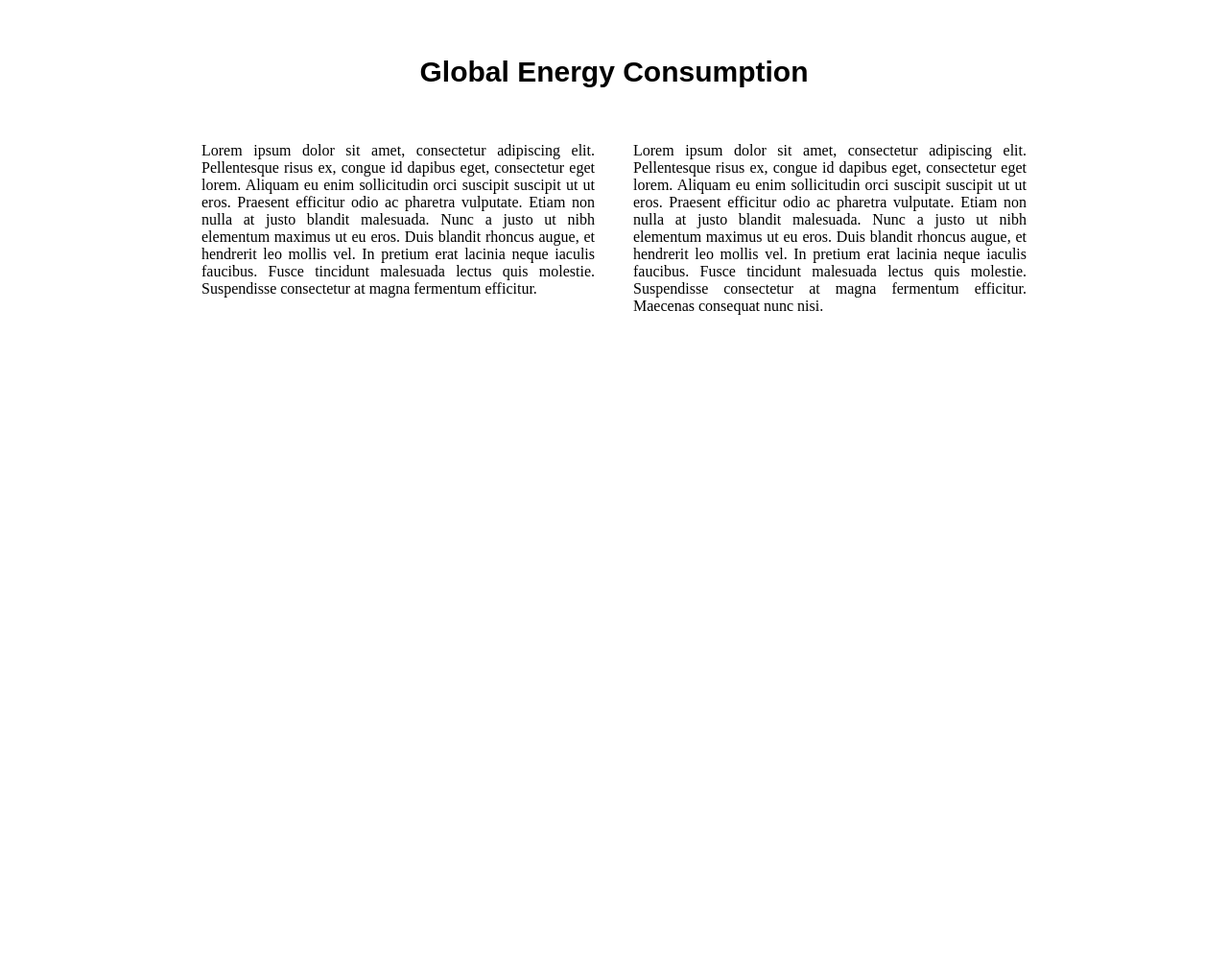
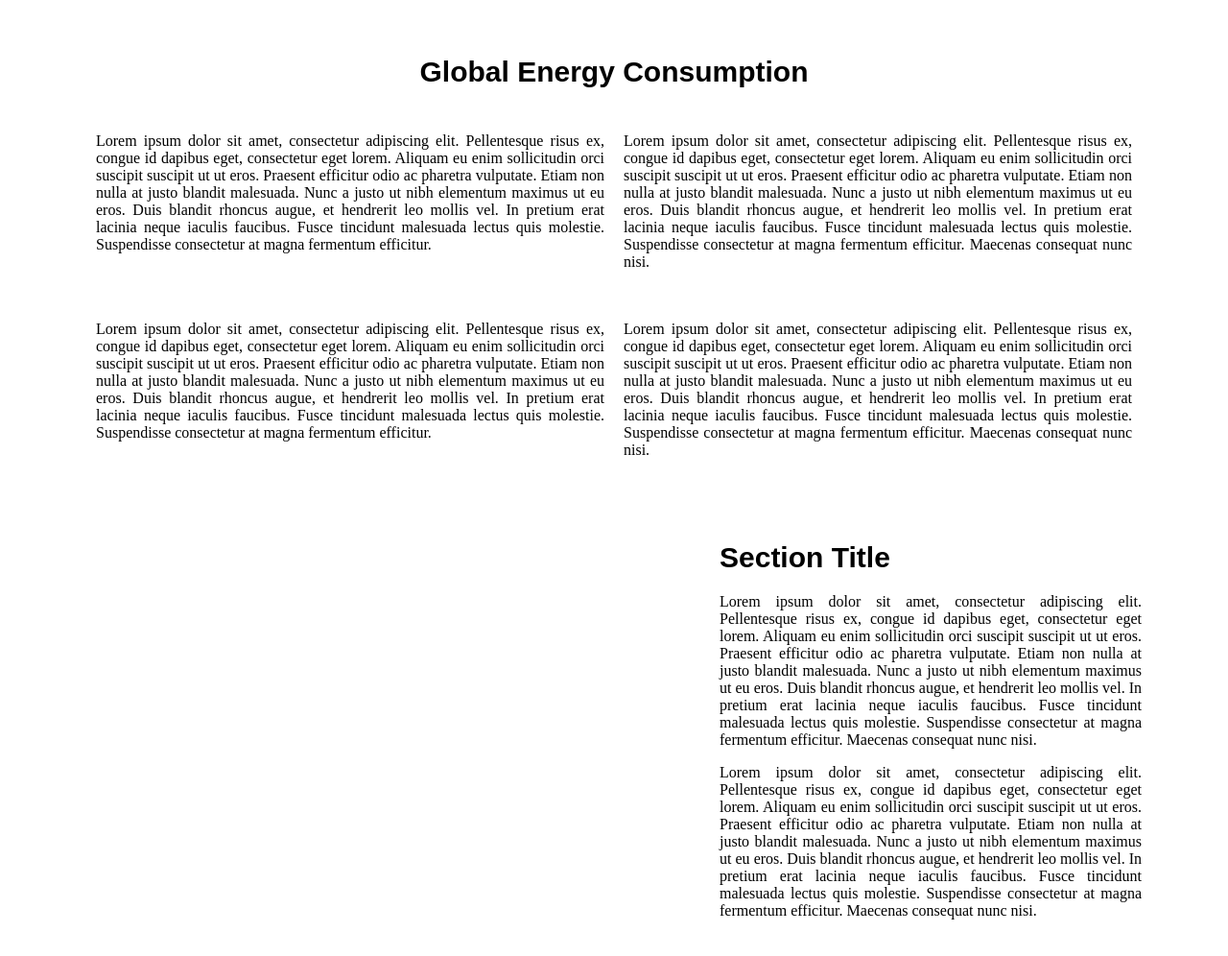
Before and after one commit to GrantL0006/FIT3179-A2, a plain HTML site: page index.html in a window 1280 px wide. Shown: the whole page at 96% size. Before the commit the page ends 800 px from the top, so only its background shows below. Drawn offline with Linux system fonts and the light colour scheme; a script that the page names is missing.

Commit message:
HTML update

```diff
--- a/css/styles.css
+++ b/css/styles.css
@@ -1,5 +1,5 @@
 .fixed_page{
-	width: 900px;
+	width: 1100px;
 	margin: auto;
 	padding: 50px;
 	padding-top: 30px;
@@ -15,14 +15,18 @@
 }
 
 .rank_chart_container {
-	width: 75%;
+	width: 100%;
 }
 
 .parallel_chart_container {
+	width: 105%;
+}
+
+.heat_map_container {
 	width: 100%;
 }
 
-.heat_map_container {
+.scatterplot_container{
 	width: 100%;
 }
 
@@ -36,11 +40,57 @@ p{
 	text-align: justify;
 }
 
-.row {
-	display: flex;
+.grid-1 {
+	display: grid;
+	grid-template-columns: auto auto;
   }
 
-  .column {
-	flex: 50%;
-	padding: 20px;
+.column-1 {
+	grid-column: 1;
+	padding: 10px;
+}
+
+.column-2 {
+	grid-column: 2;
+	padding: 10px;
+}
+
+
+.grid-2 {
+	margin-top: 40px;
+	display: grid;
+	grid-template-columns: 60% auto;
+	grid-template-rows: 45% auto;
   }
+
+.column-2-left-full {
+	grid-column: 1;
+	grid-row: 1 /span 2;
+}
+
+.column-2-right-top {
+	grid-column: 2;
+	grid-row: 1;
+}
+
+.column-2-right-bot {
+	grid-column: 2;
+	grid-row: 2;
+}
+
+.title-2 {
+	text-align: left;
+}
+
+.sub-row-bar-{
+	display: grid;
+	grid-template-rows: 50% auto;
+}
+
+.sub-row-bar-1{
+	grid-row: 1;
+}
+
+.sub-row-bar-2{
+	grid-row: 2;
+}
--- a/index.html
+++ b/index.html
@@ -15,22 +15,58 @@
   <div class="fixed_page">
     <h1>Global Energy Consumption</h1>
     <div id="energy_map", class="energy_map_container"></div>
-    <div class="row">
-      <div class="column">
+    <div class="grid-1">
+      <div class="column-1">
         <p>
           Lorem ipsum dolor sit amet, consectetur adipiscing elit. Pellentesque risus ex, congue id dapibus eget, consectetur eget lorem. Aliquam eu enim sollicitudin orci suscipit suscipit ut ut eros. Praesent efficitur odio ac pharetra vulputate. Etiam non nulla at justo blandit malesuada. Nunc a justo ut nibh elementum maximus ut eu eros. Duis blandit rhoncus augue, et hendrerit leo mollis vel. In pretium erat lacinia neque iaculis faucibus. Fusce tincidunt malesuada lectus quis molestie. Suspendisse consectetur at magna fermentum efficitur.
         </p>
       </div>
-      <div class="column">
+      <div class="column-2">
         <p>
           Lorem ipsum dolor sit amet, consectetur adipiscing elit. Pellentesque risus ex, congue id dapibus eget, consectetur eget lorem. Aliquam eu enim sollicitudin orci suscipit suscipit ut ut eros. Praesent efficitur odio ac pharetra vulputate. Etiam non nulla at justo blandit malesuada. Nunc a justo ut nibh elementum maximus ut eu eros. Duis blandit rhoncus augue, et hendrerit leo mollis vel. In pretium erat lacinia neque iaculis faucibus. Fusce tincidunt malesuada lectus quis molestie. Suspendisse consectetur at magna fermentum efficitur. Maecenas consequat nunc nisi.
         </p>
       </div>
     </div>
     <div id="energy_chart", class="energy_chart_container"></div>
-    <div id="rank_chart", class="rank_chart_container"></div>
+
+    <div class="grid-1">
+      <div class="column-1">
+        <p>
+          Lorem ipsum dolor sit amet, consectetur adipiscing elit. Pellentesque risus ex, congue id dapibus eget, consectetur eget lorem. Aliquam eu enim sollicitudin orci suscipit suscipit ut ut eros. Praesent efficitur odio ac pharetra vulputate. Etiam non nulla at justo blandit malesuada. Nunc a justo ut nibh elementum maximus ut eu eros. Duis blandit rhoncus augue, et hendrerit leo mollis vel. In pretium erat lacinia neque iaculis faucibus. Fusce tincidunt malesuada lectus quis molestie. Suspendisse consectetur at magna fermentum efficitur.
+        </p>
+      </div>
+      <div class="column-2">
+        <p>
+          Lorem ipsum dolor sit amet, consectetur adipiscing elit. Pellentesque risus ex, congue id dapibus eget, consectetur eget lorem. Aliquam eu enim sollicitudin orci suscipit suscipit ut ut eros. Praesent efficitur odio ac pharetra vulputate. Etiam non nulla at justo blandit malesuada. Nunc a justo ut nibh elementum maximus ut eu eros. Duis blandit rhoncus augue, et hendrerit leo mollis vel. In pretium erat lacinia neque iaculis faucibus. Fusce tincidunt malesuada lectus quis molestie. Suspendisse consectetur at magna fermentum efficitur. Maecenas consequat nunc nisi.
+        </p>
+      </div>
+    </div>
     <div id="parallel_chart", class="parallel_chart_container"></div>
-    <div id="heat_map", class="heat_map_container"></div>
+    <div class="grid-2">
+      <div class="column-2-left-full">
+        <div id="heat_map", class="heat_map_container"></div>
+      </div>
+      <div class="column-2-right-top">
+        <h1 class="title-2">Section Title</h1>
+        <p>
+          Lorem ipsum dolor sit amet, consectetur adipiscing elit. Pellentesque risus ex, congue id dapibus eget, consectetur eget lorem. Aliquam eu enim sollicitudin orci suscipit suscipit ut ut eros. Praesent efficitur odio ac pharetra vulputate. Etiam non nulla at justo blandit malesuada. Nunc a justo ut nibh elementum maximus ut eu eros. Duis blandit rhoncus augue, et hendrerit leo mollis vel. In pretium erat lacinia neque iaculis faucibus. Fusce tincidunt malesuada lectus quis molestie. Suspendisse consectetur at magna fermentum efficitur. Maecenas consequat nunc nisi.
+        </p>
+        <p>
+          Lorem ipsum dolor sit amet, consectetur adipiscing elit. Pellentesque risus ex, congue id dapibus eget, consectetur eget lorem. Aliquam eu enim sollicitudin orci suscipit suscipit ut ut eros. Praesent efficitur odio ac pharetra vulputate. Etiam non nulla at justo blandit malesuada. Nunc a justo ut nibh elementum maximus ut eu eros. Duis blandit rhoncus augue, et hendrerit leo mollis vel. In pretium erat lacinia neque iaculis faucibus. Fusce tincidunt malesuada lectus quis molestie. Suspendisse consectetur at magna fermentum efficitur. Maecenas consequat nunc nisi.
+        </p>
+      </div>
+      <div class="column-2-right-bot">
+        <div class="sub-row-bar">
+          <div class="sub-row-bar-1">
+            <div id="rank_chart", class="rank_chart_container"></div>
+          </div>
+          <div class="sub-row-bar-2">
+            <div id="rank_chart", class="rank_chart_container"></div>
+          </div>
+        </div>
+      </div>
+    </div>
+
     <div id="scatterplot", class="scatterplot_container"></div>
 
   </div>
@@ -55,7 +91,7 @@
     }).catch(console.error);
 
     var spec4 = "js/bar_pie_chart_rank.json";
-    vegaEmbed('#rank_chart', spec4).then(function (result) {
+    vegaEmbed('#rank_chart', spec4,{ "actions": false }).then(function (result) {
       // Access the Vega view instance (https://vega.github.io/vega/docs/api/view/) as result.view
     }).catch(console.error);
 
--- a/js/bar_pie_chart_rank.json
+++ b/js/bar_pie_chart_rank.json
@@ -3,6 +3,7 @@
     "url": "https://raw.githubusercontent.com/GrantL0006/FIT3179-A2/main/data/data-for-bar-2019.csv",
     "format": {"type": "csv", "parse": {"per_capita_electricity": "number"}}
   },
+  "width": "container",
   "transform": [
     {
       "window": [{"op": "rank", "as": "rank"}],
--- a/js/consumption_production_scatter.json
+++ b/js/consumption_production_scatter.json
@@ -12,7 +12,7 @@
         }
       }
     },
-    "width": 600,
+    "width": "container",
     "height": 600,
     "title":{
       "text": "Energy Consumption and Production"
```
Also changed, not shown: js/heat_map_vg.json (+5 -7 lines).
